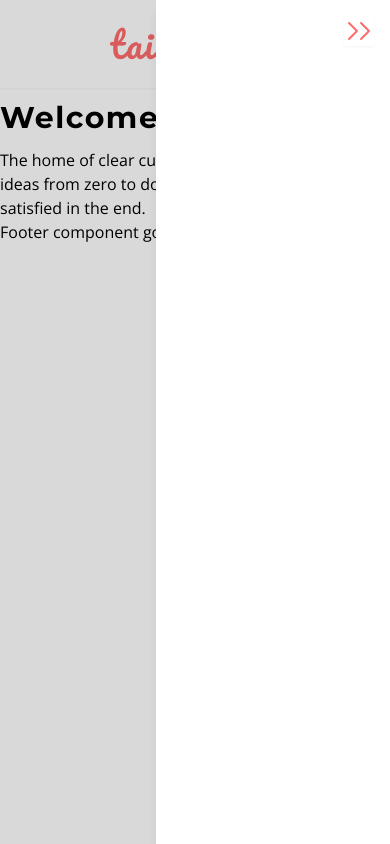
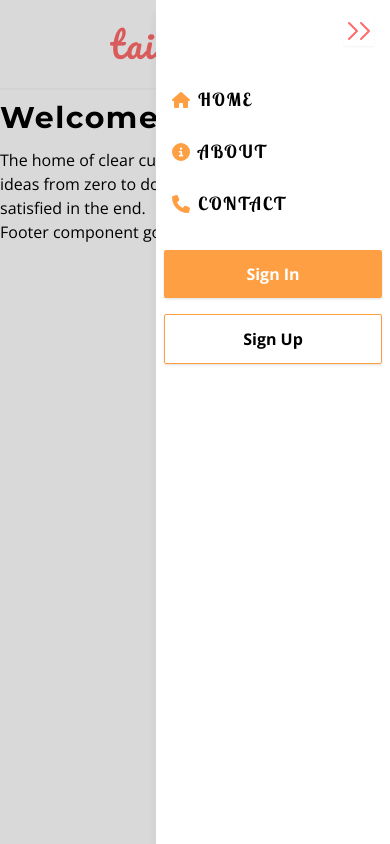
Before and after one commit to PC-Ngumoha/taisthive, a Next.js app in the folder taisthive/: page / in a window 390 px wide. Both pictures are taken after a click on the button 370 px from the left and 44 px from the top of the page. Built offline with nearby package versions, Linux system fonts and the light colour scheme; a web font is replaced by a local one.

Commit message:
Progress on Navbar: first-stage Sidebar Done ✅

```diff
--- a/taisthive/src/app/components/Navbar/Navbar.tsx
+++ b/taisthive/src/app/components/Navbar/Navbar.tsx
@@ -3,6 +3,7 @@
 import React, { type JSX, useState, type Dispatch, type SetStateAction } from "react";
 import Link from "next/link";
 import { FaBars } from "react-icons/fa";
+import { FaHouse, FaCircleInfo, FaPhone } from 'react-icons/fa6';
 import { RxDoubleArrowRight } from 'react-icons/rx';
 import { motion } from "framer-motion";
 
@@ -10,17 +11,20 @@ const navLinks = [
   {
     id: 1,
     name: "Home",
-    url: "/"
+    url: "/",
+    icon: FaHouse
   },
   {
     id: 2,
     name: "About",
-    url: "/"
+    url: "/",
+    icon: FaCircleInfo
   },
   {
     id: 3,
     name: "Contact",
-    url: "/"
+    url: "/",
+    icon: FaPhone
   },
 ];
 
@@ -66,25 +70,55 @@ export default function Navbar(): JSX.Element {
     </nav>
 
     {/* Sidebar */}
-    {active && <SideBar setActive={setActive}/>}
+    {active && <SideBar setActive={setActive}/> }
     </>
   )
 }
 
 function SideBar({setActive}: {setActive: Dispatch<SetStateAction<boolean>> }): JSX.Element {
   return <motion.article
-    layout
       initial={{ top: 0, right: "-100%" }}
       animate={{ right: 0 }}
+      exit={{ right: "-100%" }}
+      transition={{ duration: 0.5 }}
       className="fixed top-0 right-0 h-screen w-full bg-black bg-opacity-15 shadow-lg
-    md:hidden ease-out duration-300">
-    <div className="h-full w-3/5 bg-white fixed top-0 right-0 shadow-lg">
+      md:hidden ease-out duration-300"
+    >
+      <motion.div
+        initial={{ top: 0, right: "-100%" }}
+        animate={{ right: 0 }}
+        className="h-full w-3/5 bg-white fixed top-0 right-0 shadow-lg flex flex-col"
+      >
         <div className="flex justify-end items-center p-4">
           {/* Close Button */}
           <button className="text-2xl" onClick={() => setActive(false)}>
             <RxDoubleArrowRight className="text-primary text-3xl font-bold shadow-sm"/>
           </button>
         </div>
+
+        {/* Nav Links */}
+        <ul className="uppercase h-fit flex-col items-start pl-4">
+          {
+            navLinks.map((link) => (
+              <li key={link.id} className="my-6 font-lobster font-bold text-lg flex w-full items-center">
+                <link.icon className="text-primary-light"/>
+                <Link href={link.url} className="flex-1 ml-2 tracking-widest">{link.name}</Link>
+              </li>
+            ))
+          }
+        </ul>
+
+        {/* Auth Buttons */}
+        <div className="flex flex-col w-full px-2 h-fit">
+          <button className="bg-primary-light text-white font-sans font-bold p-3 my-2 shadow rounded-sm w-full">
+            Sign In
+          </button>
+          <button className="bg-transparent text-black border-primary-light border font-sans
+          font-bold p-3 my-2 shadow rounded-sm hover:bg-primary-light hover:text-white
+          duration-700 ease-in-out w-full">
+            Sign Up
+          </button>
         </div>
+      </motion.div>
     </motion.article>
 };
```
Lines whose indentation alone changed are shown as unchanged.
